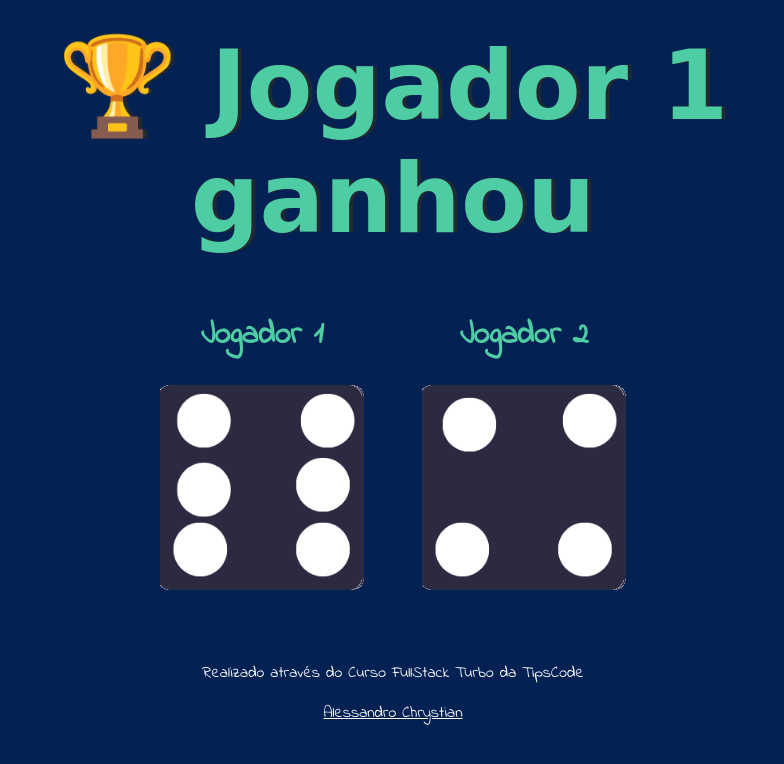
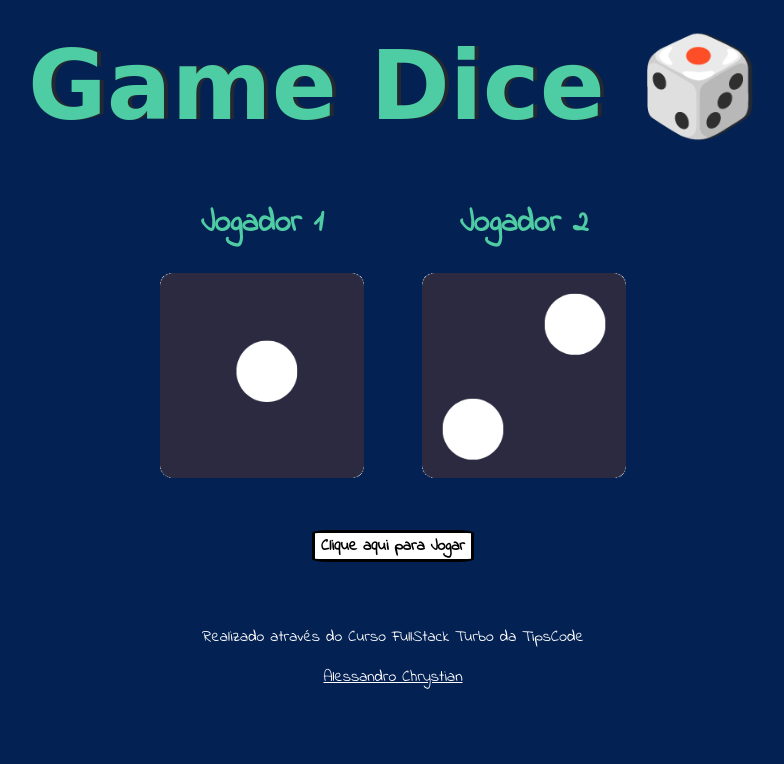
Before and after one commit to alessandro-chrystian/gameDice, a plain HTML site: page index.html in a window 1280 px wide. Shown: the whole page, without its empty margins (247-1031 px from the left). Drawn offline with Linux system fonts and the light colour scheme.

Commit message:
Versão 2.0 com botão para jogar.

```diff
--- a/app.js
+++ b/app.js
@@ -1,19 +1,20 @@
-let randomNumber1 = Math.floor(Math.random() * 6) + 1
+let btn = document.querySelector('.rollDices')
+let resultAnnouncer = document.querySelector('h1')
+let diceImage = document.querySelectorAll('img')
 
-let randomImageSource1 = 'img/dice' + randomNumber1 + '.png' // dice1.png
+btn.addEventListener('click', function() {
+    let randomNumber1 = Number(Math.floor(Math.random() * 6 + 1))
+    let randomNumber2 = Number(Math.floor(Math.random() * 6 + 1))
 
-let image1 = document.querySelectorAll('img')[0].setAttribute('src', randomImageSource1)
+    diceImage[0].setAttribute('src', 'img/dice' + randomNumber1 + '.png')
+    diceImage[1].setAttribute('src', 'img/dice' + randomNumber2 + '.png')
 
-let randomNumber2 = Math.floor(Math.random() * 6) + 1
 
-let randomImageSource2 = 'img/dice' + randomNumber2 + '.png'
-
-document.querySelectorAll('img')[1].setAttribute('src', randomImageSource2)
-
-if( randomNumber1 > randomNumber2) {
-    document.querySelector('h1').innerHTML = '🏆 Jogador 1 ganhou'
-} else if(randomNumber2 > randomNumber1) {
-    document.querySelector('h1').innerHTML = '🏆 Jogador 2 ganhou'
-} else {
-    document.querySelector('h1').innerHTML = 'Empate'
-}
+    if(randomNumber1 > randomNumber2) {
+        resultAnnouncer.innerHTML = 'Jogador 1 venceu!'
+    } else if(randomNumber2 > randomNumber1) {
+        resultAnnouncer.innerHTML = 'Jogador 2 venceu!'
+    } else {
+        resultAnnouncer.innerHTML = 'Empate!'
+    }
+})
--- a/index.html
+++ b/index.html
@@ -11,18 +11,19 @@
 <body>
 
     <main class="container">
-        <h1>Atualizar</h1>
+        <h1>Game Dice 🎲</h1>
 
         <div class="dice">
             <h2>Jogador 1</h2>
-            <img src="" alt="dados" />
+            <img src="img/dice1.png" alt="dados" />
         </div>
 
         <div class="dice">
             <h2>Jogador 2</h2>
-            <img src="" alt="dados" />
+            <img src="img/dice2.png" alt="dados" />
         </div>
 
+        <button type="button" class="rollDices">Clique aqui para Jogar</button>
     </main>
 
     <footer>
--- a/style.css
+++ b/style.css
@@ -31,9 +31,26 @@ img {
     width: 80%;
 }
 
-button {
+.rollDices {
     display: block;
-    margin:  5% auto;
+    margin: 5% auto;
+    background-color: #fff;
+    border: solid;
+    border-radius: 10%;
+    color: black;
+    font-weight: bolder;
+    font-size: 1rem;
+    transition: ease-in-out 0.2s;
+}
+
+.rollDices:hover {
+    transition: ease-in-out 0.2s;
+    font-size: 1.2rem;
+    cursor: pointer;
+}
+
+.rollDices:active {
+    transform: translateY(7px);
 }
 
 footer {
```
